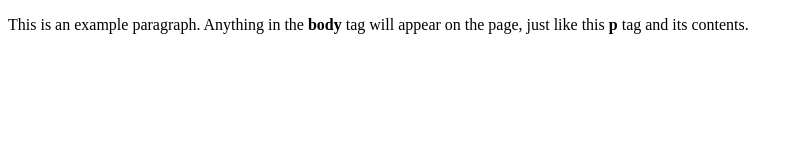
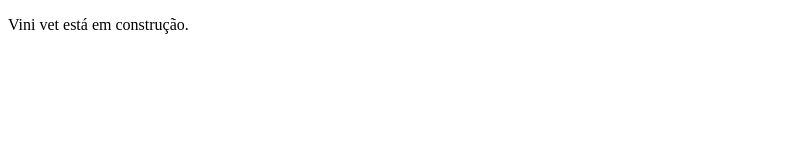
Before and after one commit to vini-vet/vini-vet, a plain HTML site: page index.html in a window 1280 px wide. Shown: the whole page, without its empty margins (0-800 px from the left). Drawn offline with Linux system fonts and the light colour scheme.

Commit message:
Update index.html

```diff
--- a/index.html
+++ b/index.html
@@ -4,6 +4,6 @@
     <title>This is the title of the webpage!</title>
   </head>
   <body>
-    <p>This is an example paragraph. Anything in the <strong>body</strong> tag will appear on the page, just like this <strong>p</strong> tag and its contents.</p>
+    <p>Vini vet está em construção.</p>
   </body>
 </html>
```
